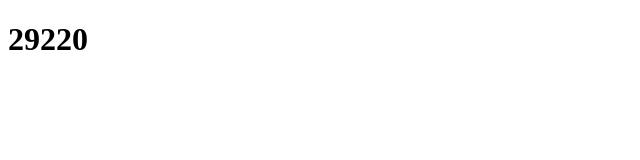
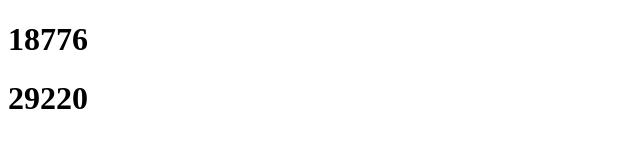
Before and after one commit to Urigo/DaysToLive, a plain HTML site: page index.html in a window 1280 px wide. Shown: the whole page, without its empty margins (0-640 px from the left). Drawn offline with Linux system fonts and the light colour scheme.

Commit message:
Update index.html

```diff
--- a/index.html
+++ b/index.html
@@ -9,13 +9,19 @@
 <body>
 
 <h1 id="days"></h1>
+<h1 id="overallDays"></h1>
 
 <script type="text/javascript">
   var oneDay = 24*60*60*1000; // hours*minutes*seconds*milliseconds
   var firstDate = new Date(2065,08,31);
   var secondDate = new Date(1985,08,31);
+  var nowDate = new Date();
 
   var diffDays = Math.round(Math.abs((firstDate.getTime() - secondDate.getTime())/(oneDay)));
+
+  document.getElementById('overallDays').innerHTML = diffDays.toString();
+
+  var diffDays = Math.round(Math.abs((firstDate.getTime() - nowDate.getTime())/(oneDay)));
 
   document.getElementById('days').innerHTML = diffDays.toString();
 </script>
```
